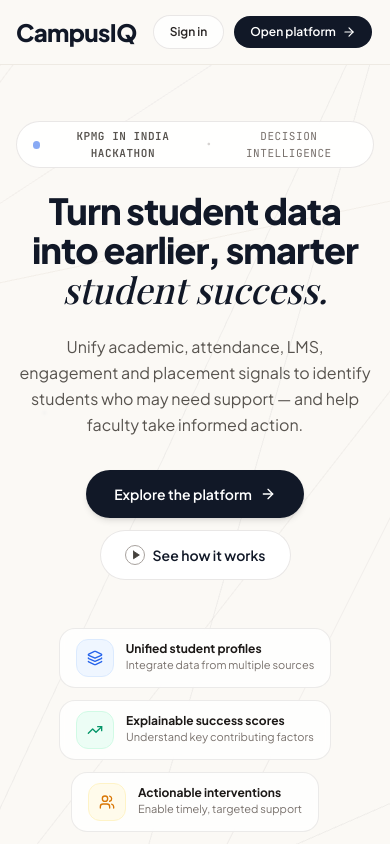
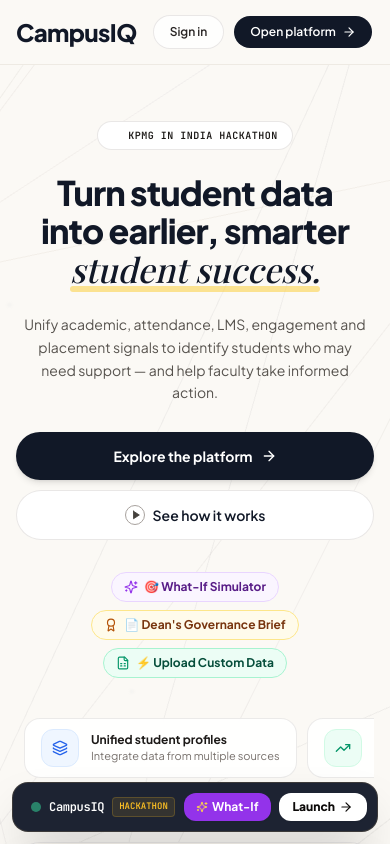
Before and after one commit to likhith3035/smart-campus, a Next.js app: page / in a window 390 px wide. Shown: the top 844 px of the page. Built offline with nearby package versions, Linux system fonts and the light colour scheme; a web font is replaced by a local one.

Commit message:
feat(mobile): dramatically enhance landing page aesthetics, mobile dock, and touch carousel

```diff
--- a/app/page.tsx
+++ b/app/page.tsx
@@ -241,36 +241,37 @@
               </div>
 
               {/* Top Pill Badge: ● KPMG IN INDIA HACKATHON · DECISION INTELLIGENCE */}
-              <div className="inline-flex items-center gap-2 px-4 py-1.5 rounded-full bg-white/90 border border-stone-200/90 shadow-2xs text-[11px] font-mono tracking-wider text-stone-700 backdrop-blur-sm">
-                <span className="w-2 h-2 rounded-full bg-blue-600 animate-pulse" />
-                <span className="uppercase font-bold text-stone-600">
+              <div className="inline-flex items-center gap-2 px-3.5 sm:px-4 py-1.5 rounded-full bg-white/95 border border-stone-200/90 shadow-2xs text-[10px] sm:text-[11px] font-mono tracking-wider text-stone-700 backdrop-blur-md">
+                <span className="w-2 h-2 rounded-full bg-blue-600 animate-ping" />
+                <span className="uppercase font-bold text-stone-900">
                   KPMG IN INDIA HACKATHON
                 </span>
-                <span className="text-stone-300">•</span>
-                <span className="uppercase text-stone-500">
+                <span className="text-stone-300 hidden sm:inline">•</span>
+                <span className="uppercase font-semibold text-purple-700 hidden sm:inline">
                   DECISION INTELLIGENCE
                 </span>
               </div>
 
-              {/* Hero Headline: Exact typography with Italic Serif */}
-              <h1 className="text-4xl sm:text-6xl lg:text-[68px] font-extrabold tracking-tight text-[#111827] leading-[1.08] max-w-4xl mx-auto">
+              {/* Hero Headline: Exact typography with Italic Serif & Warm Highlight */}
+              <h1 className="text-[34px] sm:text-6xl lg:text-[68px] font-extrabold tracking-tight text-[#111827] leading-[1.12] sm:leading-[1.08] max-w-4xl mx-auto">
                 Turn student data <br />
                 into earlier, smarter <br />
-                <span className="font-serif-italic font-normal tracking-normal text-[#111827]">
+                <span className="font-serif-italic font-normal tracking-normal text-[#111827] relative inline-block">
                   student success.
+                  <span className="absolute -bottom-1 left-0 w-full h-1.5 sm:h-2 bg-amber-300/60 -z-10 rounded-full"></span>
                 </span>
               </h1>
 
               {/* Hero Subtitle */}
-              <p className="text-base sm:text-lg text-stone-600 max-w-2xl mx-auto leading-relaxed">
+              <p className="text-sm sm:text-lg text-stone-600 max-w-2xl mx-auto leading-relaxed px-2 sm:px-0">
                 Unify academic, attendance, LMS, engagement and placement signals to identify students who may need support — and help faculty take informed action.
               </p>
 
               {/* Dual Action CTAs */}
-              <div className="flex flex-wrap items-center justify-center gap-3 sm:gap-4 pt-2">
+              <div className="flex flex-wrap items-center justify-center gap-2.5 sm:gap-4 pt-1 sm:pt-2">
                 <Link
                   href="/home"
-                  className="inline-flex items-center gap-2 px-7 py-3.5 rounded-full bg-[#111827] hover:bg-black text-white text-sm font-semibold shadow-md hover:shadow-lg transition-all hover:gap-2.5"
+                  className="w-full sm:w-auto inline-flex items-center justify-center gap-2 px-7 py-3.5 rounded-full bg-[#111827] hover:bg-black text-white text-sm font-bold shadow-md hover:shadow-lg transition-all hover:gap-2.5 active:scale-95"
                 >
                   <span>Explore the platform</span>
                   <ArrowRight className="w-4 h-4" />
@@ -278,7 +279,7 @@
 
                 <a
                   href="#how-it-works"
-                  className="inline-flex items-center gap-2 px-6 py-3.5 rounded-full bg-white hover:bg-stone-50 text-[#111827] text-sm font-semibold border border-stone-200/90 shadow-2xs hover:border-stone-400 transition-all"
+                  className="w-full sm:w-auto inline-flex items-center justify-center gap-2 px-6 py-3.5 rounded-full bg-white hover:bg-stone-50 text-[#111827] text-sm font-semibold border border-stone-200/90 shadow-2xs hover:border-stone-400 transition-all active:scale-95"
                 >
                   <div className="w-5 h-5 rounded-full border border-stone-400 flex items-center justify-center text-stone-700">
                     <Play className="w-2.5 h-2.5 fill-current ml-0.5" />
@@ -287,11 +288,36 @@
                 </a>
               </div>
 
-              {/* 3 Horizontal Feature Micro-Cards */}
-              <div className="flex flex-wrap items-center justify-center gap-3 sm:gap-4 pt-6 max-w-4xl mx-auto">
+              {/* Quick Mobile Feature Launchers (Instant 1-Click Access) */}
+              <div className="pt-2 flex flex-wrap items-center justify-center gap-2 px-1">
+                <Link
+                  href="/faculty"
+                  className="inline-flex items-center gap-1.5 px-3 py-1.5 rounded-full bg-purple-50 hover:bg-purple-100 border border-purple-200 text-purple-900 text-xs font-bold shadow-2xs transition-all active:scale-95"
+                >
+                  <Sparkles className="w-3.5 h-3.5 text-purple-600" />
+                  <span>🎯 What-If Simulator</span>
+                </Link>
+                <Link
+                  href="/home"
+                  className="inline-flex items-center gap-1.5 px-3 py-1.5 rounded-full bg-amber-50 hover:bg-amber-100 border border-amber-200 text-amber-900 text-xs font-bold shadow-2xs transition-all active:scale-95"
+                >
+                  <Award className="w-3.5 h-3.5 text-amber-700" />
+                  <span>📄 Dean&apos;s Governance Brief</span>
+                </Link>
+                <Link
+                  href="/upload"
+                  className="inline-flex items-center gap-1.5 px-3 py-1.5 rounded-full bg-emerald-50 hover:bg-emerald-100 border border-emerald-200 text-emerald-900 text-xs font-bold shadow-2xs transition-all active:scale-95"
+                >
+                  <FileSpreadsheet className="w-3.5 h-3.5 text-emerald-600" />
+                  <span>⚡ Upload Custom Data</span>
+                </Link>
+              </div>
+
+              {/* 3 Feature Micro-Cards (Horizontal Touch Carousel on Mobile) */}
+              <div className="flex sm:flex-wrap items-center justify-start sm:justify-center gap-2.5 sm:gap-4 pt-4 sm:pt-6 max-w-4xl mx-auto overflow-x-auto pb-2 px-2 sm:px-0 scrollbar-none snap-x">
                 {/* Card 1 */}
-                <div className="flex items-center gap-3 px-4 py-2.5 rounded-2xl bg-white/80 backdrop-blur-sm border border-stone-200/80 shadow-2xs hover:border-blue-200 transition-all">
-                  <div className="p-2.5 rounded-xl bg-blue-50 text-blue-600 border border-blue-100">
+                <div className="flex items-center gap-3 px-4 py-2.5 rounded-2xl bg-white/90 backdrop-blur-sm border border-stone-200/80 shadow-2xs hover:border-blue-200 transition-all shrink-0 snap-center min-w-[240px] sm:min-w-0">
+                  <div className="p-2.5 rounded-xl bg-blue-50 text-blue-600 border border-blue-100 shrink-0">
                     <Layers className="w-4 h-4" />
                   </div>
                   <div className="text-left">
@@ -301,8 +327,8 @@
                 </div>
 
                 {/* Card 2 */}
-                <div className="flex items-center gap-3 px-4 py-2.5 rounded-2xl bg-white/80 backdrop-blur-sm border border-stone-200/80 shadow-2xs hover:border-emerald-200 transition-all">
-                  <div className="p-2.5 rounded-xl bg-emerald-50 text-emerald-600 border border-emerald-100">
+                <div className="flex items-center gap-3 px-4 py-2.5 rounded-2xl bg-white/90 backdrop-blur-sm border border-stone-200/80 shadow-2xs hover:border-emerald-200 transition-all shrink-0 snap-center min-w-[240px] sm:min-w-0">
+                  <div className="p-2.5 rounded-xl bg-emerald-50 text-emerald-600 border border-emerald-100 shrink-0">
                     <TrendingUp className="w-4 h-4" />
                   </div>
                   <div className="text-left">
@@ -312,8 +338,8 @@
                 </div>
 
                 {/* Card 3 */}
-                <div className="flex items-center gap-3 px-4 py-2.5 rounded-2xl bg-white/80 backdrop-blur-sm border border-stone-200/80 shadow-2xs hover:border-amber-200 transition-all">
-                  <div className="p-2.5 rounded-xl bg-amber-50 text-amber-600 border border-amber-100">
+                <div className="flex items-center gap-3 px-4 py-2.5 rounded-2xl bg-white/90 backdrop-blur-sm border border-stone-200/80 shadow-2xs hover:border-amber-200 transition-all shrink-0 snap-center min-w-[240px] sm:min-w-0">
+                  <div className="p-2.5 rounded-xl bg-amber-50 text-amber-600 border border-amber-100 shrink-0">
                     <Users className="w-4 h-4" />
                   </div>
                   <div className="text-left">
@@ -1398,6 +1424,35 @@
       </section>
 
       </div>
+
+      {/* ───────────────────────────────────────────────────────────
+          MOBILE FLOATING ACTION DOCK (Fixed at bottom on phones)
+      ─────────────────────────────────────────────────────────── */}
+      <div className="sm:hidden fixed bottom-3 left-3 right-3 z-40 bg-[#111827]/95 text-white backdrop-blur-xl rounded-2xl p-2.5 border border-stone-700/80 shadow-2xl flex items-center justify-between gap-2 animate-in slide-in-from-bottom duration-300">
+        <div className="flex items-center gap-2 pl-2">
+          <span className="w-2.5 h-2.5 rounded-full bg-emerald-400 animate-pulse" />
+          <span className="text-xs font-bold font-mono tracking-tight">CampusIQ</span>
+          <span className="text-[9px] text-amber-400 font-mono font-bold bg-amber-400/10 px-1.5 py-0.5 rounded border border-amber-400/20">
+            HACKATHON
+          </span>
+        </div>
+        <div className="flex items-center gap-2">
+          <Link
+            href="/faculty"
+            className="px-3 py-1.5 rounded-xl bg-purple-600 hover:bg-purple-700 text-white font-bold text-xs flex items-center gap-1 active:scale-95 transition-all shadow-sm"
+          >
+            <Sparkles className="w-3 h-3 text-amber-300" />
+            <span>What-If</span>
+          </Link>
+          <Link
+            href="/home"
+            className="px-3.5 py-1.5 rounded-xl bg-white hover:bg-stone-100 text-stone-950 font-extrabold text-xs flex items-center gap-1 shadow-sm active:scale-95 transition-all"
+          >
+            <span>Launch</span>
+            <ArrowRight className="w-3.5 h-3.5 text-stone-950" />
+          </Link>
+        </div>
+      </div>
     </div>
   );
 }
--- a/components/landing/LandingDashboardPreview.tsx
+++ b/components/landing/LandingDashboardPreview.tsx
@@ -54,9 +54,29 @@
     >
       <div className="flex flex-col lg:flex-row min-h-[520px]">
         {/* ───────────────────────────────────────────────────────────
-            LEFT PREVIEW SIDEBAR
+            MOBILE COMPACT COCKPIT HEADER (Shown only on small screens)
         ─────────────────────────────────────────────────────────── */}
-        <aside className="w-full lg:w-52 bg-[#FBF9F5] border-b lg:border-b-0 lg:border-r border-stone-200/80 p-4 flex flex-col justify-between shrink-0">
+        <div className="lg:hidden flex items-center justify-between px-4 py-2.5 bg-[#FAF7F0] border-b border-stone-200 text-xs">
+          <div className="flex items-center gap-2">
+            <div className="flex items-center gap-1">
+              <span className="w-2.5 h-2.5 rounded-full bg-rose-400" />
+              <span className="w-2.5 h-2.5 rounded-full bg-amber-400" />
+              <span className="w-2.5 h-2.5 rounded-full bg-emerald-400" />
+            </div>
+            <span className="font-bold text-stone-800 text-[11px] ml-1 font-mono">Live Institutional Cockpit</span>
+          </div>
+          <div className="flex items-center gap-1.5">
+            <span className="w-2 h-2 rounded-full bg-emerald-500 animate-pulse" />
+            <span className="font-mono text-[10px] font-bold text-emerald-800 bg-emerald-100 px-2 py-0.5 rounded-full">
+              600 MONITORED
+            </span>
+          </div>
+        </div>
+
+        {/* ───────────────────────────────────────────────────────────
+            LEFT PREVIEW SIDEBAR (Desktop Only)
+        ─────────────────────────────────────────────────────────── */}
+        <aside className="hidden lg:flex lg:w-52 bg-[#FBF9F5] border-r border-stone-200/80 p-4 flex-col justify-between shrink-0">
           <div className="space-y-1">
             <div className="text-[10px] font-mono uppercase tracking-widest text-stone-400 font-bold px-3 py-1">
               Workspace
--- a/components/landing/LandingNavbar.tsx
+++ b/components/landing/LandingNavbar.tsx
@@ -78,7 +78,8 @@
             {/* Mobile menu toggle */}
             <button
               onClick={() => setMobileMenuOpen(!mobileMenuOpen)}
-              className="md:hidden p-2 rounded-xl text-stone-700 hover:bg-stone-200/60"
+              className="md:hidden p-2 rounded-xl text-stone-700 hover:bg-stone-200/60 transition-colors"
+              aria-label="Toggle navigation menu"
             >
               {mobileMenuOpen ? <X className="w-5 h-5" /> : <Menu className="w-5 h-5" />}
             </button>
@@ -87,35 +88,69 @@
 
         {/* Mobile menu dropdown */}
         {mobileMenuOpen && (
-          <div className="md:hidden border-t border-stone-200 bg-[#FBF9F5] px-5 py-4 space-y-3">
+          <div className="md:hidden border-t border-stone-200/90 bg-[#FBF9F5]/98 backdrop-blur-xl px-4 py-5 space-y-4 shadow-xl animate-in slide-in-from-top-2 duration-200">
+            {/* Direct App Launchers on Mobile */}
+            <div className="grid grid-cols-2 gap-2 pb-2 border-b border-stone-200">
+              <Link
+                href="/home"
+                onClick={() => setMobileMenuOpen(false)}
+                className="p-3 rounded-2xl bg-stone-900 text-white font-bold text-xs flex items-center justify-between shadow-sm"
+              >
+                <span>Command Center</span>
+                <ArrowRight className="w-3.5 h-3.5 text-amber-300" />
+              </Link>
+              <Link
+                href="/faculty"
+                onClick={() => setMobileMenuOpen(false)}
+                className="p-3 rounded-2xl bg-purple-100 hover:bg-purple-200 text-purple-950 font-bold text-xs flex items-center justify-between border border-purple-200"
+              >
+                <span>What-If Simulator</span>
+                <span className="text-[10px] font-mono font-bold text-purple-700">AI</span>
+              </Link>
+            </div>
+
+            <div className="space-y-1 text-sm font-semibold text-stone-700">
               <a
                 href="#platform"
                 onClick={() => setMobileMenuOpen(false)}
-              className="block text-sm font-semibold text-stone-900 py-1.5"
+                className="flex items-center justify-between py-2 px-3 rounded-xl hover:bg-stone-100"
               >
-              Platform Overview
+                <span>Platform Cockpit</span>
+                <span className="text-xs text-stone-400 font-mono">Overview</span>
               </a>
-            <a
-              href="#how-it-works"
+              <Link
+                href="/faculty"
                 onClick={() => setMobileMenuOpen(false)}
-              className="block text-sm font-semibold text-stone-600 hover:text-stone-900 py-1.5"
+                className="flex items-center justify-between py-2 px-3 rounded-xl hover:bg-stone-100"
               >
-              How it works
-            </a>
+                <span>Faculty Triage Directory</span>
+                <span className="text-xs text-stone-400 font-mono">600 Students</span>
+              </Link>
+              <Link
+                href="/upload"
+                onClick={() => setMobileMenuOpen(false)}
+                className="flex items-center justify-between py-2 px-3 rounded-xl hover:bg-stone-100"
+              >
+                <span>Custom Dataset Ingestion</span>
+                <span className="text-[10px] bg-emerald-100 text-emerald-800 px-1.5 py-0.5 rounded font-mono">CSV/XLSX</span>
+              </Link>
               <Link
                 href="/methodology"
                 onClick={() => setMobileMenuOpen(false)}
-              className="block text-sm font-semibold text-stone-600 hover:text-stone-900 py-1.5"
+                className="flex items-center justify-between py-2 px-3 rounded-xl hover:bg-stone-100"
               >
-              Methodology
+                <span>Algorithm Methodology</span>
+                <span className="text-xs text-stone-400 font-mono">7 Pillars</span>
               </Link>
               <Link
                 href="/about"
                 onClick={() => setMobileMenuOpen(false)}
-              className="block text-sm font-semibold text-stone-600 hover:text-stone-900 py-1.5"
+                className="flex items-center justify-between py-2 px-3 rounded-xl hover:bg-stone-100"
               >
-              About &amp; Guide
+                <span>Guide & Architecture</span>
+                <span className="text-xs text-stone-400 font-mono">Docs</span>
               </Link>
+            </div>
           </div>
         )}
       </header>
```
Lines whose indentation alone changed are shown as unchanged.
